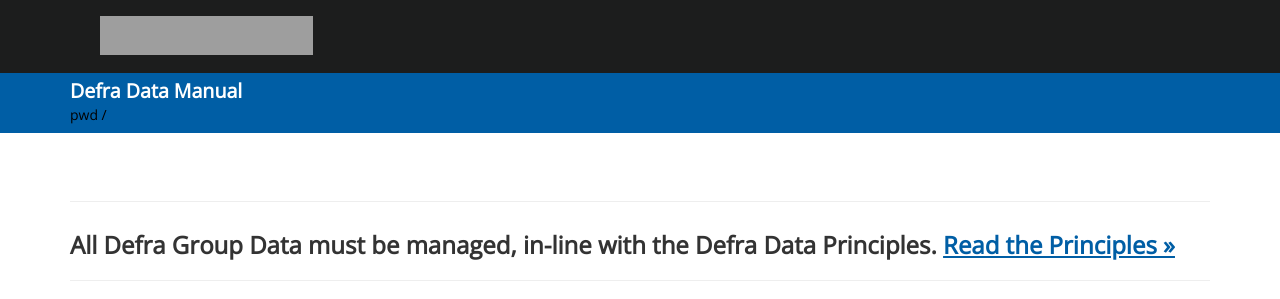
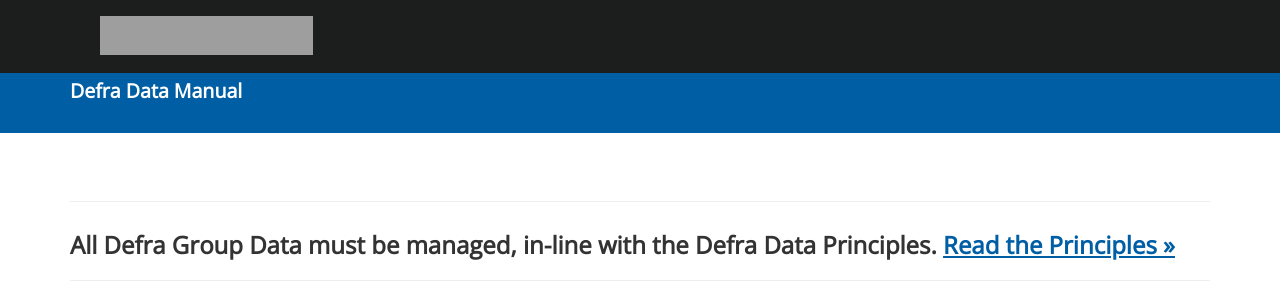
Before and after one commit to andjnewman/DDM, a Jekyll site: the page built from index.md, in a window 1280 px wide. Shown: the top 299 px of the page. Built offline with Jekyll 4.4.1, drawn with Linux system fonts in a browser that asks for light colours; grey boxes are pictures that could not be loaded.

Commit message:
Update default.html

```diff
--- a/_layouts/default.html
+++ b/_layouts/default.html
@@ -19,35 +19,12 @@
                     <h1><a href="{{ site.url }}{{ site.baseurl }}">{{ site.name }}</a></h1>
                 </div>
                 <div class="container">
-<!--                    <ul class="subnav subnav-data">
+                    <ul class="subnav subnav-data">
                         {% assign current_section = page.url | remove_first:'/' | split:"/" | first %}
-                        <li><a {% if current_section == "listing" %}class="active"{% endif %} href="{{ site.url }}{{ site.baseurl }}{{ site.data.listing.subpath }}">{{ site.data.listing.title }}</a></li>
-                        <li><a {% if current_section == "publishwhat" %}class="active"{% endif %} href="{{ site.url }}{{ site.baseurl }}{{ site.data.publishwhat.subpath }}">{{ site.data.publishwhat.title }}</a></li>
-                       <li><a {% if current_section == "contact-us" %}class="active"{% endif %} href="{{ site.url }}{{ site.baseurl }}{{ site.data.contact-us.subpath }}">{{ site.data.contact-us.title }}</a></li>
-                    </ul> -->
-    <!-- Breadcrumbs: -->
-    {% unless page.no_breadcrumbs %}
-      <div id="breadcrumbs" class="no-print">
-        {% capture url_parts %}{{ page.url | replace:'/'," " }}{% endcapture %}
-        {% capture maybe_index_html %}{{ page.url | split: '/' | last }}{% endcapture %}
-        {% if page.breadcrumb_limit %}
-          {% assign num_parts = page.breadcrumb_limit %}
-        {% else %}
-          {% capture num_parts %}{{ url_parts | number_of_words | minus: 1 }}{% endcapture %}
-        {% endif %}
-        {% assign previous="" %}
-        <span title="print working directory">pwd</span>
-        /<!-- Comment to ensure there's no whitespace between the parts of this "path"
-        {% for unused in (1..num_parts) %}
-          {% capture first_word %}{{ url_parts | truncatewords:1 | remove:"..."}}{% endcapture %}
-          {% capture previous %}{{ previous }}/{{ first_word }}{% endcapture %}
-          --><a href="{{previous}}">{{ first_word }}</a><!--
-        -->{% unless forloop.last %}/{% endunless %}<!--
-          {% capture url_parts %}{{ url_parts |remove_first:first_word }}{% endcapture %}
-        {% endfor %}
-        -->
-      </div>
-    {% endunless %}
+                        <li><a {% if current_section == "principles" %}class="active"{% endif %} href="{{ site.url }}{{ site.baseurl }}{{ site.data.listing.subpath }}">{{ site.data.listing.title }}</a></li>
+                        <li><a {% if current_section == "framework" %}class="active"{% endif %} href="{{ site.url }}{{ site.baseurl }}{{ site.data.publishwhat.subpath }}">{{ site.data.publishwhat.title }}</a></li>
+                       <li><a {% if current_section == "guides" %}class="active"{% endif %} href="{{ site.url }}{{ site.baseurl }}{{ site.data.contact-us.subpath }}">{{ site.data.contact-us.title }}</a></li>
+                    </ul>
 
                 </div>
             </nav>
```
